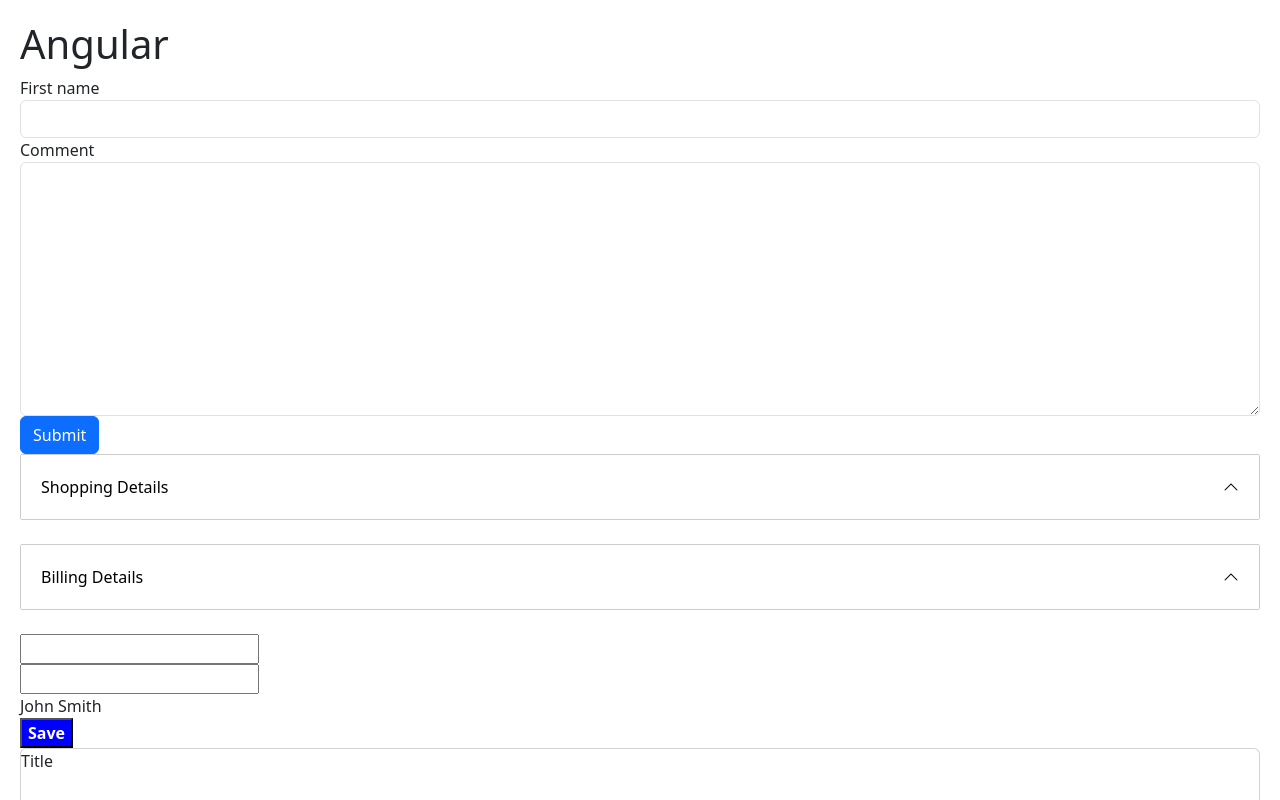
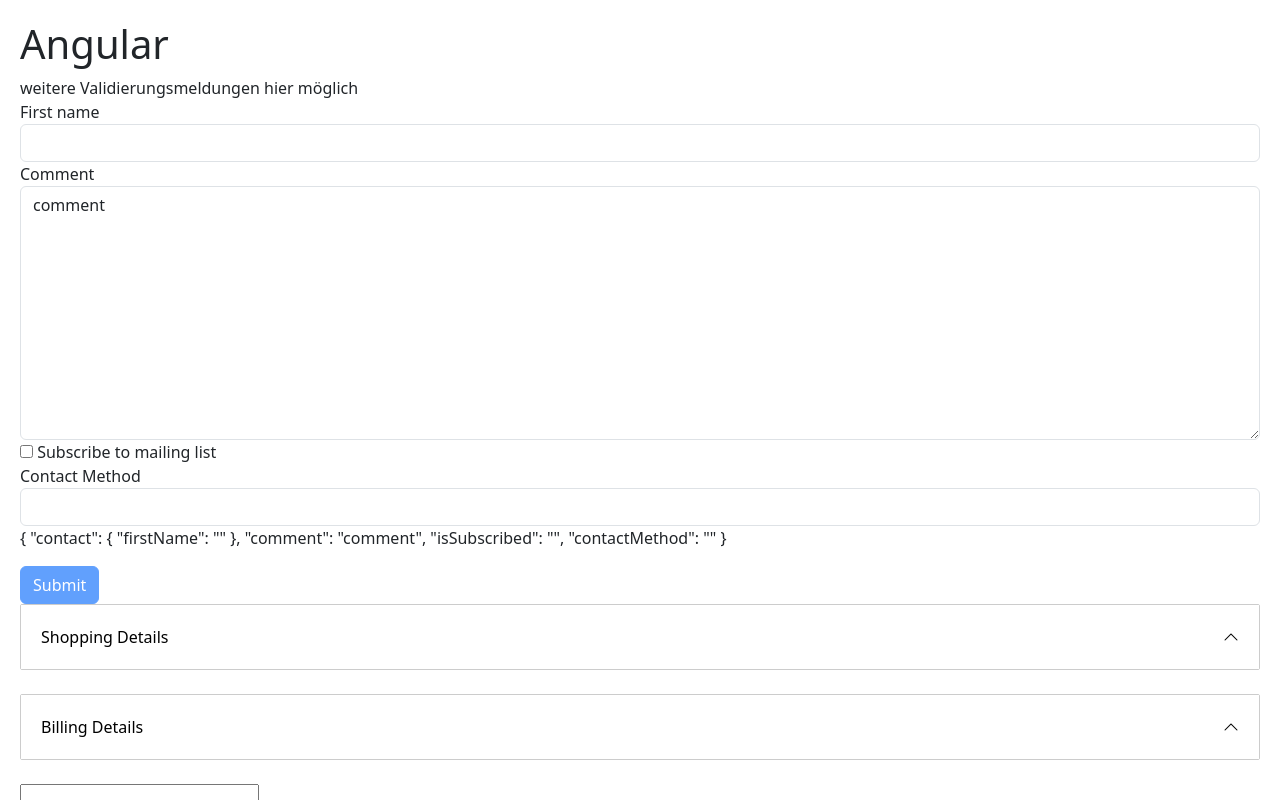
Before and after one commit to sinaAtabaki/Angular_hello-world, an Angular app: page / in a window 1280 px wide. Shown: the top 800 px of the page. Built offline with nearby package versions, Linux system fonts and the light colour scheme.

Commit message:
add contact-form Component

```diff
--- a/src/app/contact-form/contact-form.component.html
+++ b/src/app/contact-form/contact-form.component.html
@@ -1,18 +1,8 @@
-<form
-#f="ngForm"
-(ngSubmit)="submit(f)">
 <!-- An jedes Form-Element wird Automatisch die ngForm Directive angeheftet -->
-
-  <!-- form-control ist eine Angular Klasse , damit werden Eigenschaften an Input Felder geheftet, diese sind:
-    value
-    touched
-    untouched
-    dirty (value was changed)
-    pristine (value was not changed)
-    valid
-    errors
-    form-group besitzt die gleichen Eigenschaften wie form-control
-    -->
+<form #f="ngForm" (ngSubmit)="submit(f)">
+  <!-- ngModelGroup kann für eine weitere Gruppierung mehrerer form-group Elemente genutzt werden -->
+  <div ngModelGroup="contact" #contact="ngModelGroup">
+    <div *ngIf="!contact.valid">weitere Validierungsmeldungen hier möglich</div>
     <div class="form-group">
       <label for="firstName">First name</label>
       <input
@@ -31,24 +21,38 @@
 
       <div
         class="alert alert-danger"
-      *ngIf="firstName.touched && !firstName.valid">
+        *ngIf="firstName.touched && !firstName.valid"
+      >
         <div *ngIf="firstName.errors?.['required']">
           First name is required.
         </div>
         <div *ngIf="firstName.errors?.['minlength']">
-        First name should be a minimum of {{ firstName.errors?.['minlength'].requiredLength }} characters
+          First name should be a minimum of
+          {{ firstName.errors?.['minlength'].requiredLength }} characters
         </div>
         <div *ngIf="firstName.errors?.['pattern']">
           First name does not match the pattern
         </div>
       </div>
     </div>
+  </div>
+
+  <!-- form-control ist eine Angular Klasse , damit werden Eigenschaften an Input Felder geheftet, diese sind:
+    value
+    touched
+    untouched
+    dirty (value was changed)
+    pristine (value was not changed)
+    valid
+    errors
+    form-group besitzt die gleichen Eigenschaften wie form-control
+    -->
 
   <!-- div.form-group>label[for='comment']+textarea[id='comment'].form-control -->
   <div class="form-group">
     <label for="comment">Comment</label>
     <textarea
-      ngmodel
+      ngModel="comment"
       name="comment"
       id="comment"
       cols="30"
@@ -56,7 +60,26 @@
       class="form-control"
     ></textarea>
   </div>
-
+  <!-- div.checkbox>label>input[type='checkbox'] -->
+  <div class="checkbox">
+    <label>
+      <input type="checkbox" ngModel name="isSubscribed" />
+      Subscribe to mailing list
+    </label>
+  </div>
+  <!-- div.form-group>label[for='contactMethod']+select[id='contactMethod'].form-control -->
+  <div class="form-group">
+    <label for="contactMethod">Contact Method</label>
+    <select ngModel name="contactMethod" id="contactMethod" class="form-control">
+      <option value=""></option>
+      <!-- Mit ngValue kann ein Objekt an das Value des Option gebindet werden,
+      normalerweise kann man nur ein String binden -->
+      <option *ngFor="let method of contactMethods" [ngValue]="method">{{ method.name }}</option>
+    </select>
+  </div>
+  <p>
+    {{ f.value | json }}
+  </p>
   <!-- button.btn.btn-primary (auch zen code genannt) -->
-  <button class="btn btn-primary">Submit</button>
+  <button [disabled]="!f.valid" class="btn btn-primary">Submit</button>
 </form>
--- a/src/app/contact-form/contact-form.component.ts
+++ b/src/app/contact-form/contact-form.component.ts
@@ -13,6 +13,10 @@
   styleUrl: './contact-form.component.css'
 })
 export class ContactFormComponent {
+  contactMethods = [
+    { id: 1, name: 'Email' },
+    { id: 2, name: 'Phone' }
+  ]
   log(x: any) {console.log(x)};
 
   submit(f: any){
```
Lines whose indentation alone changed are shown as unchanged.
